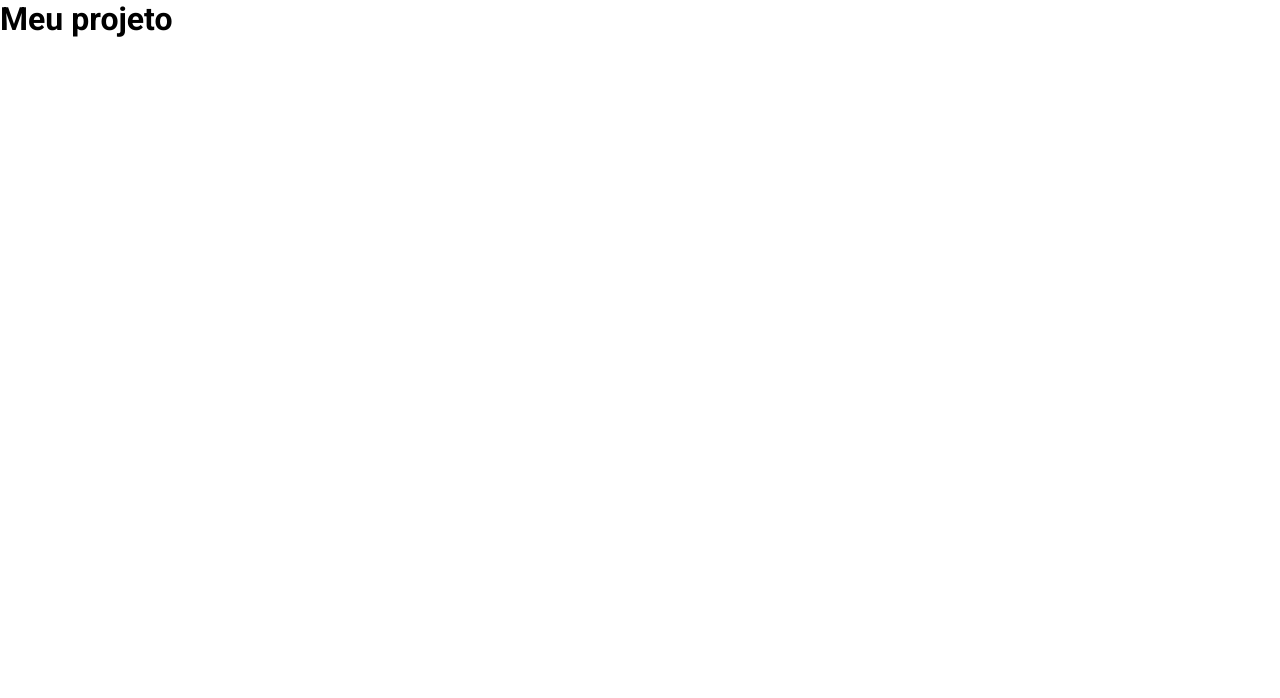
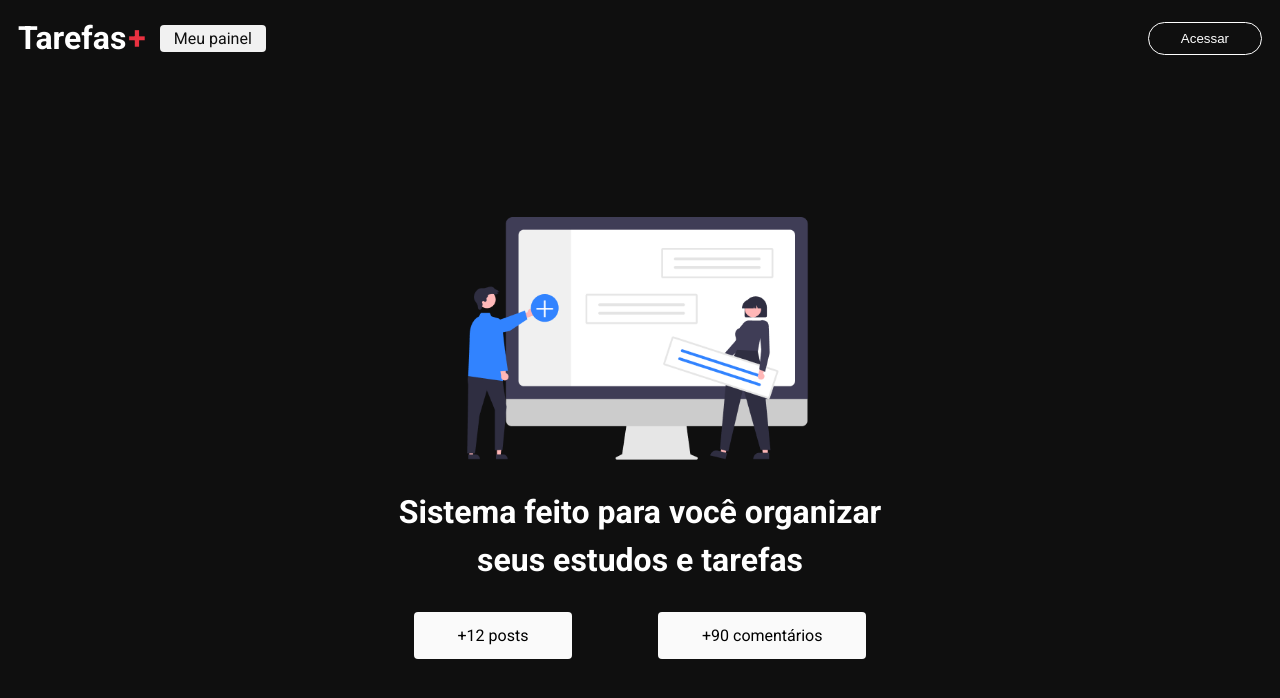
Before and after one commit to vitormarinheiro1/tarefas, a Next.js app: page / in a window 1280 px wide. Shown: the top 698 px of the page. Built offline with nearby package versions, Linux system fonts and the light colour scheme.

Commit message:
Adicionando header

```diff
--- /dev/null
+++ b/src/components/header/index.tsx
@@ -0,0 +1,21 @@
+import Link from 'next/link'
+import styles from './styles.module.css'
+
+export function Header() {
+    return (
+        <header className={styles.header}>
+            <section className={styles.content}>
+                <nav className={styles.nav}>
+                    <Link href="/">
+                        <h1 className={styles.logo}>
+                            Tarefas<span>+</span>
+                        </h1>
+                    </Link>
+                    <Link href="/dashboard" className={styles.link}>Meu painel</Link>
+                </nav>
+
+                <button className={styles.loginButton}>Acessar</button>
+            </section>
+        </header>
+    )
+}
--- /dev/null
+++ b/src/components/header/styles.module.css
@@ -0,0 +1,61 @@
+.header {
+    width: 100%;
+    height: 76px;
+    background-color: #0f0f0f;
+    display: flex;
+    align-items: center;
+    justify-content: center;
+}
+
+.content {
+    padding: 0 18px;
+    width: 100%;
+    max-width: 100%;
+    display: flex;
+    align-items: center;
+    justify-content: space-between;
+}
+
+.content a {
+    text-decoration: none;
+}
+
+.logo {
+    color: #fff;
+    font-size: 32px;
+}
+
+.logo span {
+    color: #ea3140;
+    padding-left: 2px;
+}
+
+.loginButton {
+    background: transparent;
+    padding: 8px 32px;
+    border-radius: 24px;
+    color: #fff;
+    border: 1.5px solid #fff;
+    cursor: pointer;
+    transition: all 0.4s;
+}
+
+.loginButton:hover {
+    transform: scale(1.08);
+    background-color: #fff;
+    color: #0f0f0f;
+    font-weight: bold;
+}
+
+.nav{
+    display: flex;
+    align-items: center;
+}
+
+.link {
+    background-color: #f1f1f1;
+    color: #0f0f0f;
+    padding: 4px 14px;
+    border-radius: 4px;
+    margin: 0 14px;
+}
--- a/src/pages/_app.tsx
+++ b/src/pages/_app.tsx
@@ -1,6 +1,14 @@
+import { Header } from "@/components/header";
 import "@/styles/globals.css";
 import type { AppProps } from "next/app";
+import { SessionProvider } from "next-auth/react"
+
 
 export default function App({ Component, pageProps }: AppProps) {
-  return <Component {...pageProps} />;
+  return (
+    <SessionProvider session={pageProps.session}>
+      <Header />
+      <Component {...pageProps} />
+    </SessionProvider>
+  )
 }
--- a/src/pages/index.tsx
+++ b/src/pages/index.tsx
@@ -1,12 +1,39 @@
 import { Inter } from "next/font/google";
 import styles from "@/styles/home.module.css";
+import Head from "next/head";
+import Image from "next/image";
 
-const inter = Inter({ subsets: ["latin"] });
+import heroImg from '../../public/assets/hero.png'
 
 export default function Home() {
   return (
-    <>
-      <h1>Meu projeto</h1>
-    </>
+    <div className={styles.container}>
+      <Head>
+        <title>Tarefas+</title>
+      </Head>
+
+      <main className={styles.main}>
+        <div className={styles.logoContent}>
+          <Image
+            className={styles.hero}
+            alt="Logo Tarefas"
+            src={heroImg}
+            priority
+          />
+        </div>
+        <h1 className={styles.title}>
+          Sistema feito para você organizar <br /> seus estudos e tarefas
+        </h1>
+
+        <div className={styles.infoContent}>
+          <section className={styles.box}>
+            <span>+12 posts</span>
+          </section>
+          <section className={styles.box}>
+            <span>+90 comentários</span>
+          </section>
+        </div>
+      </main>
+    </div>
   );
 }
--- a/src/styles/home.module.css
+++ b/src/styles/home.module.css
@@ -0,0 +1,67 @@
+.container {
+    background-color: #0f0f0f;
+    width: 100%;
+    height: calc(100vh - 76px);
+    display: flex;
+    justify-content: center;
+    align-items: center;
+    flex-direction: column;
+}
+
+.logoContent {
+    display: flex;
+    flex-direction: column;
+    align-items: center;
+    justify-content: center;
+}
+
+.hero {
+    max-width: 400px;
+    object-fit: contain;
+    width: auto;
+    height: auto;
+}
+
+.title {
+    color: #fff;
+    text-align: center;
+    margin: 28px;
+    line-height: 150%;
+}
+
+.infoContent {
+    display: flex;
+    align-items: center;
+    justify-content: space-around;
+}
+
+.box {
+    background-color: #fafafa;
+    padding: 14px 44px;
+    border-radius: 4px;
+    transition: transform 0.4s;
+}
+
+.box:hover {
+    transform: scale(1.08);
+}
+
+@media screen and (max-width: 500px) {
+    .hero{
+        max-width: 80%;
+    }
+
+    .title{
+        font-size: 24px;
+    }
+
+    .infoContent{
+        flex-direction: column;
+    }
+
+    .box{
+        width: 80%;
+        margin-bottom: 14px;
+        text-align: center;
+    }
+}
```
Also changed, not shown: package.json (+5 -4 lines), src/pages/dashboard/index.tsx (added, +14 -0 lines), public/assets/hero.png (added), src/pages/api/auth/[...nextauth].js (added), src/pages/dashboard/styles.module.css (added), src/styles/globals.css (line endings or trailing spaces), 1 other file (tests, documents, lock files or other folders).
